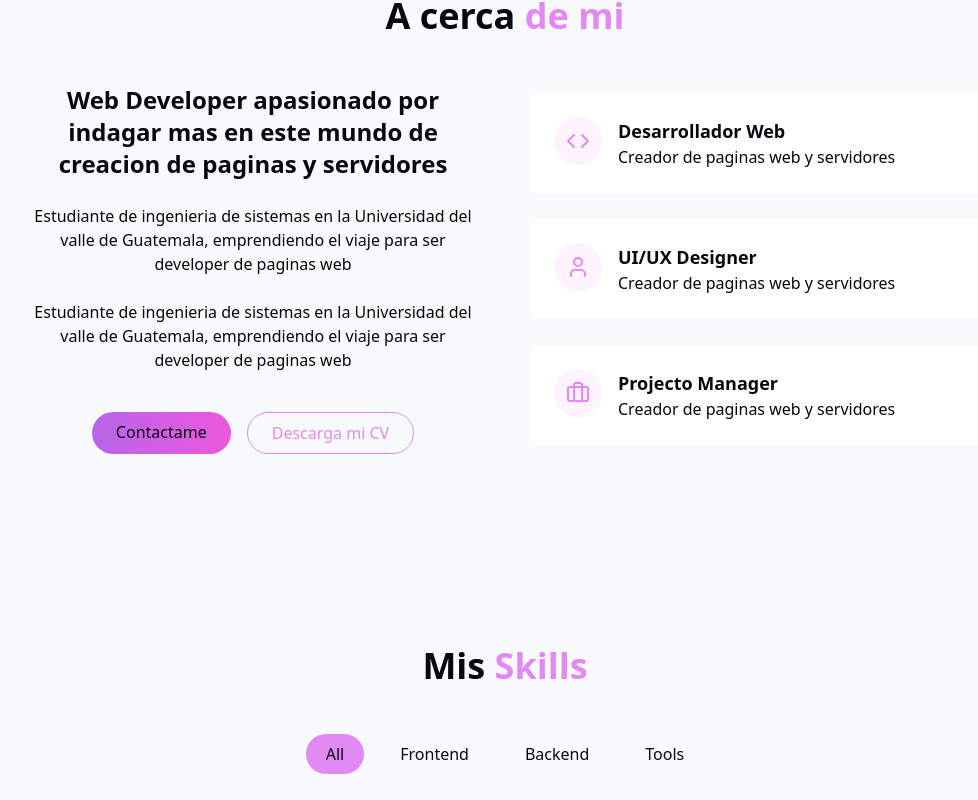
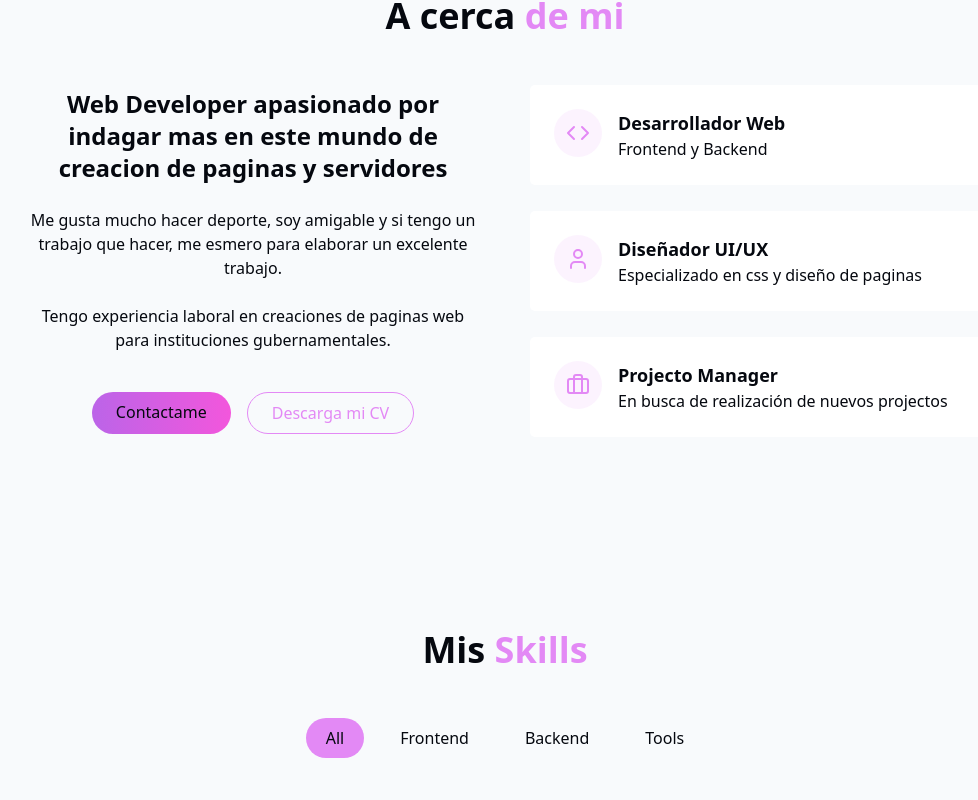
Before and after one commit to SebastianUVG/Portafolio, a React (Vite) app: page / in a window 1280 px wide. Shown: the part 900-1700 px from the top of the page, without its empty margins (135-1113 px from the left). Built offline with nearby package versions, Linux system fonts and the light colour scheme.

Commit message:
Final  review

```diff
--- a/src/components/AboutSection.jsx
+++ b/src/components/AboutSection.jsx
@@ -12,11 +12,11 @@ export const AboutSection = () => {
                     {/*Acerca de mi informacion*/}
                     <h3 className="text-2xl font-semibold">Web Developer apasionado por indagar mas en este mundo de creacion de paginas y servidores</h3>
                     <p className="text-muted-foreground">
-                        Estudiante de ingenieria de sistemas en la Universidad del valle de Guatemala, emprendiendo el viaje para ser developer de paginas web
+                        Me gusta mucho hacer deporte, soy amigable y si tengo un trabajo que hacer, me esmero para elaborar un excelente trabajo.
                     </p>
 
                     <p className="text-muted-foreground">
-                        Estudiante de ingenieria de sistemas en la Universidad del valle de Guatemala, emprendiendo el viaje para ser developer de paginas web
+                        Tengo experiencia laboral en creaciones de paginas web para instituciones gubernamentales.
                     </p>
 
                     <div className="flex flex-col sm:flex-row gap-4 pt-4 justify-center">
@@ -40,7 +40,7 @@ export const AboutSection = () => {
                             </div>
                             <div className="text-left">
                                 <h1 className="font-semibold text-lg">Desarrollador Web</h1>
-                                <p className="text-muted-foreground">Creador de paginas web y servidores</p>
+                                <p className="text-muted-foreground">Frontend y Backend</p>
                             </div>
                         </div>
                     </div>
@@ -52,8 +52,8 @@ export const AboutSection = () => {
                                 <User className="h-6 w-6 text-primary"/>
                             </div>
                             <div className="text-left">
-                                <h1 className="font-semibold text-lg">UI/UX Designer</h1>
-                                <p className="text-muted-foreground">Creador de paginas web y servidores</p>
+                                <h1 className="font-semibold text-lg">Diseñador UI/UX</h1>
+                                <p className="text-muted-foreground">Especializado en css y diseño de paginas</p>
                             </div>
                         </div>
 
@@ -65,7 +65,7 @@ export const AboutSection = () => {
                             </div>
                             <div className="text-left">
                                 <h1 className="font-semibold text-lg">Projecto Manager</h1>
-                                <p className="text-muted-foreground">Creador de paginas web y servidores</p>
+                                <p className="text-muted-foreground">En busca de realización de nuevos projectos</p>
                             </div>
                         </div>
                     </div>
--- a/src/components/ContactSection.jsx
+++ b/src/components/ContactSection.jsx
@@ -7,13 +7,13 @@ export const ContactSection = () => {
         <section id="contact" className="py-24 px-4 relative bg-secondary/30">
             <div className="container mx-auto max-w-5xl">
                 <h2 className="text-3xl md:text-4xl font-bold mb-4 text-center">
-                    Get in
-                    <span className="text-primary"> Touch</span>
+                    Contá
+                    <span className="text-primary">ctame</span>
                 </h2>
 
                 <p className="text-center text-muted-foreground mb-12 max-w-2xl mx-auto">
                     Tienes algun proyecto en mente o quieres colaborar?
-                    No te preocupes y podemos hablar. Siempre estoy dispuesto a nuevos proyectos y oportunidades.
+                    No te preocupes, podemos hablar. Siempre estoy dispuesto a nuevos proyectos y oportunidades.
                 </p>
 
                 <div className="grid grid-cols-1 md:grid-cols-2 gap-12">
@@ -26,8 +26,8 @@ export const ContactSection = () => {
                                 </div>
                                 <div>
                                     <h4 className="font-medium">Email</h4>
-                                    <a href="mailto:example@gmail.com" className="text-muted-foreground hover:text-primary transition-colors">
-                                        example@gmail.com
+                                    <a href="mailto:gar22291@uvg.edu.gt" className="text-muted-foreground hover:text-primary transition-colors">
+                                        gar22291@uvg.edu.gt
                                     </a>
                                 </div>
                             </div>
--- a/src/components/ProjectsSection.jsx
+++ b/src/components/ProjectsSection.jsx
@@ -74,6 +74,15 @@ const projects = [
           tags: ["React","CSS","HTML"],
           Url: "/projectsFiles/lab8/index.html",
           github: "https://github.com/SebastianUVG/Calculadora"
+     },
+     {
+          id: 9 ,
+          title: "Portafolio",
+          description: "Realizacion del portafolio",
+          image: "/projectsImage/lab9.png",
+          tags: ["React","CSS","HTML","tailwindcss","JS"],
+          Url: "#",
+          github: "https://github.com/SebastianUVG/Portafolio"
      }
 ]
 
--- a/src/index.css
+++ b/src/index.css
@@ -75,7 +75,7 @@
     --card: 0 0% 100%;
 
     @property --primary {
-      syntax: '<number> <percentage> <percentage>'; /* formato H S L */
+      syntax: '<number> <percentage> <percentage>';
       inherits: false;
       initial-value: 270 80% 70%;
     }
@@ -83,7 +83,6 @@
 
     --border: 214 37% 91%;
 
-    /* Animación suave tipo aurora para --primary */
     animation: auroraPrimaryShift 40s ease-in-out infinite;
   }
 
@@ -167,8 +166,6 @@
   }
 }
 
-/* Utilidades personalizadas */
-
 @utility text-glow {
   @apply relative;
   text-shadow: 0 0 10px rgba(167, 139, 250, 0.5);
@@ -191,7 +188,6 @@
     transition-all duration-300 hover:shadow-[0_0_10px_rgba(139,92,246,0.5)]
     hover:scale-105 active:scale-95;
 
-  /* Fondo degradado animado */
   background: linear-gradient(270deg,
     hsl(270, 80%, 70%),
     hsl(290, 85%, 75%),
@@ -206,14 +202,12 @@
   cursor: pointer;
 }
 
-/* Animación que mueve el gradiente suavemente */
 @keyframes auroraGradientMove {
   0% { background-position: 0% 50%; }
   50% { background-position: 100% 50%; }
   100% { background-position: 0% 50%; }
 }
 
-/* Otras utilidades */
 
 @utility star {
   @apply absolute rounded-full bg-white;
@@ -225,7 +219,6 @@
   box-shadow: 0 0 10px 5px rgba(255, 255, 255, 0.3);
 }
 
-/* Aurora de fondo */
 .aurora {
   position: absolute;
   top: 0;
```
Also changed, not shown: public/projectsImage/lab9.png (added).
